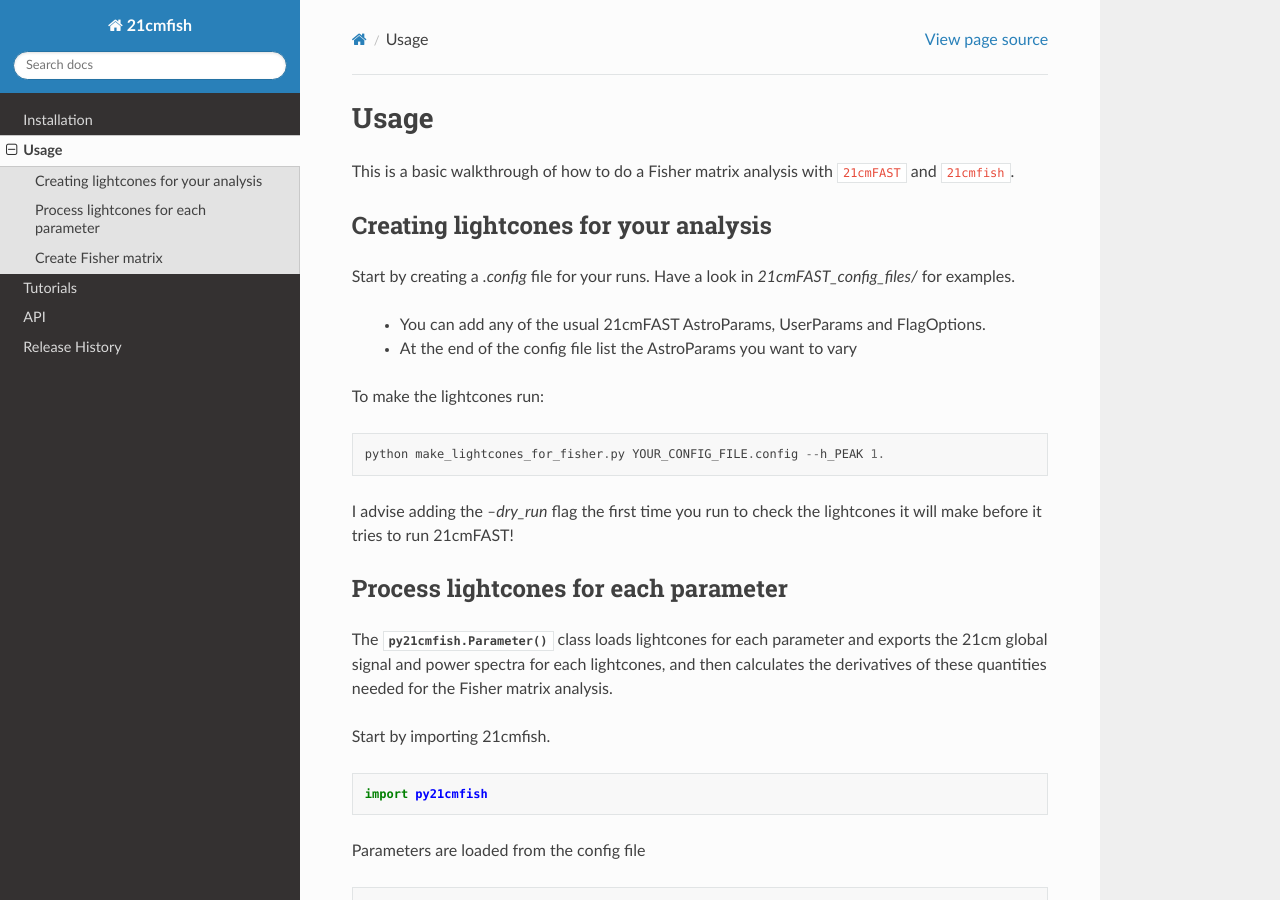
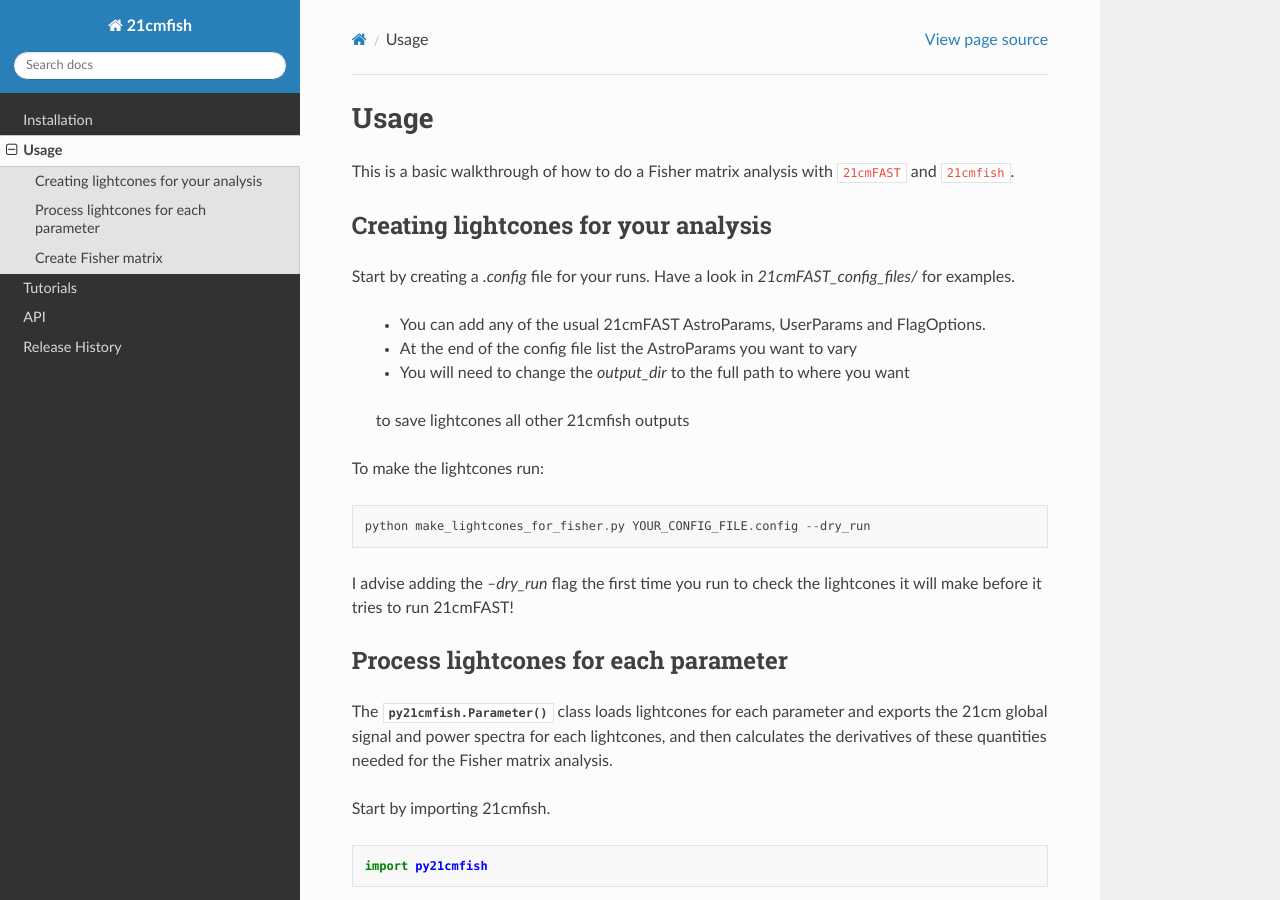
Before and after one commit to charlottenosam/21cmfish, a Sphinx documentation site: the page built from docs/source/usage.rst, in a window 1280 px wide and 900 px high. Built offline with Sphinx 7.4.7 and the Read the Docs theme 2.0.0, drawn with Linux system fonts in a browser that asks for light colours; pages that are not in the unit, such as notebooks, are missing from menus.

Commit message:
remove base_path and add info to docs

```diff
--- a/docs/source/usage.rst
+++ b/docs/source/usage.rst
@@ -14,12 +14,14 @@ Start by creating a `.config` file for your runs. Have a look in
 
   - You can add any of the usual 21cmFAST AstroParams, UserParams and FlagOptions.
   - At the end of the config file list the AstroParams you want to vary
+  - You will need to change the `output_dir` to the full path to where you want
+  to save lightcones all other 21cmfish outputs
 
 To make the lightcones run:
 
 .. code-block:: python
 
-    python make_lightcones_for_fisher.py YOUR_CONFIG_FILE.config --h_PEAK 1.
+    python make_lightcones_for_fisher.py YOUR_CONFIG_FILE.config --dry_run
 
 I advise adding the `--dry_run` flag the first time you run to check the lightcones
 it will make before it tries to run 21cmFAST!
```
Also changed, not shown: 4 other files.
